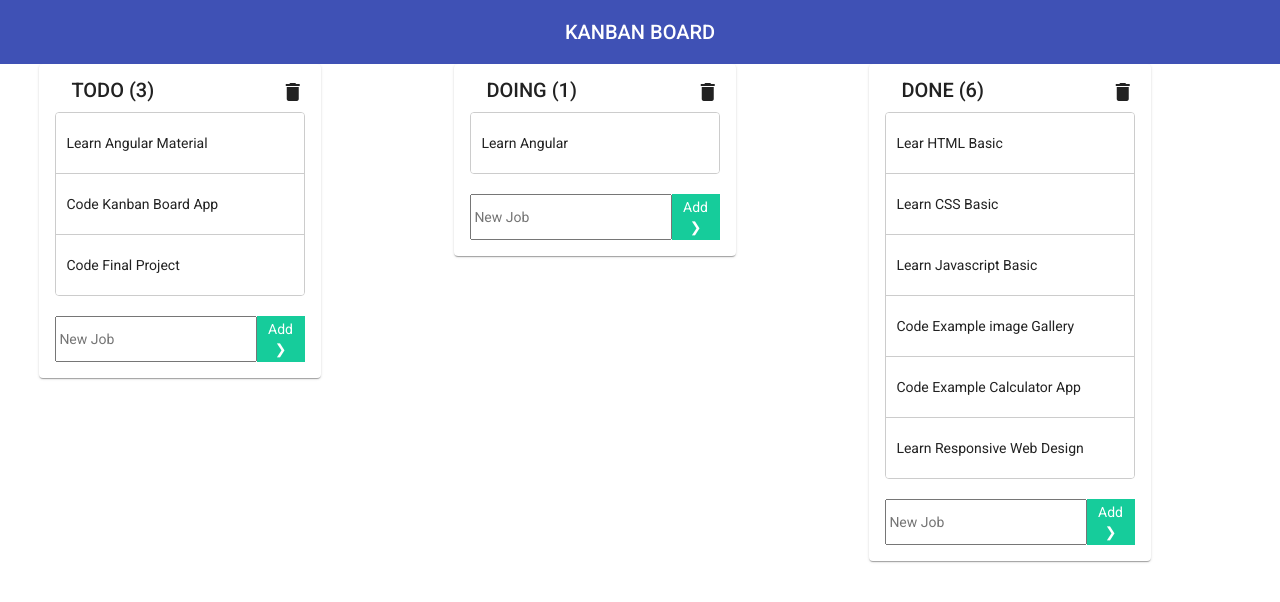
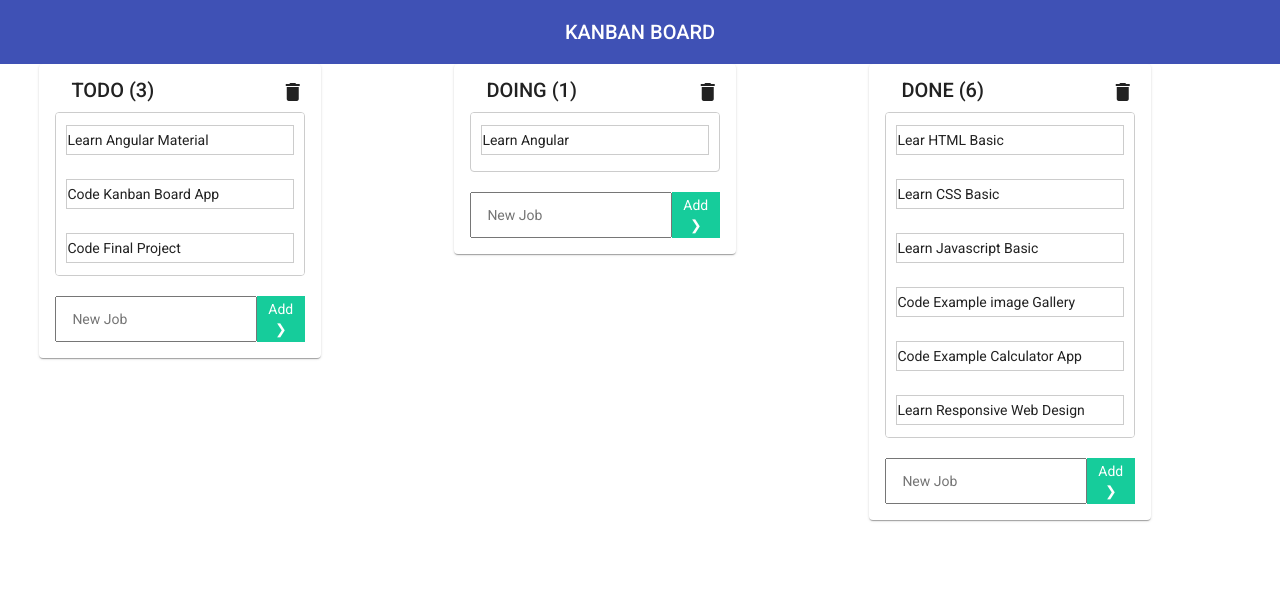
Before and after one commit to phucvu2505/Shoppingcart_Angular_phucvt2, an Angular app: page /kanbanboard in a window 1280 px wide. Shown: the top 602 px of the page. Built offline with nearby package versions, Linux system fonts and the light colour scheme.

Commit message:
fix bug by comment teacher

```diff
--- a/src/app/kanban-board/kanban-board.component.css
+++ b/src/app/kanban-board/kanban-board.component.css
@@ -1,3 +1,11 @@
+span{
+  border: solid 1px #ccc;
+  width: 100%;;
+  height: 30px;
+  display: flex;
+  align-items: center;
+}
+
 .flex-drop-group {
   display: flex;
   justify-content: space-around;
@@ -18,6 +26,11 @@
   display: flex;
 }
 
+.input-add-job {
+  width: 100%;
+  padding-left: 15px;
+}
+
 .example-container {
   width: 390px;
   max-width: 100%;
@@ -36,8 +49,8 @@
 }
 
 .example-box {
-  padding: 20px 10px;
-  border-bottom: solid 1px #ccc;
+  padding: 12px 10px;
+  /* border-bottom: solid 1px #ccc; */
   color: rgba(0, 0, 0, 0.87);
   display: flex;
   flex-direction: row;
--- a/src/app/kanban-board/kanban-board.component.html
+++ b/src/app/kanban-board/kanban-board.component.html
@@ -1,6 +1,4 @@
-<mat-toolbar color="primary" class="flex-toolbar">
-  <span>KANBAN BOARD</span>
-</mat-toolbar>
+<mat-toolbar color="primary" class="flex-toolbar"> KANBAN BOARD </mat-toolbar>
 
 <div class="row">
   <div cdkDropListGroup class="flex-drop-group">
@@ -16,15 +14,14 @@
           cdkDropList
           [cdkDropListData]="todos"
           class="example-list"
-          cdkDropListSortingDisabled
           (cdkDropListDropped)="drop($event)"
         >
           <div class="example-box" *ngFor="let item of todos" cdkDrag>
-            {{ item }}
+            <span>{{ item }}</span>
           </div>
         </div>
         <div class="flex-div-add-job">
-          <input matInput placeholder="New Job" style="width: 100%"/>
+          <input matInput placeholder="New Job" class="input-add-job" />
           <button mat-flat-button color="primary" matSuffix>Add</button>
         </div>
       </mat-card>
@@ -45,12 +42,12 @@
           (cdkDropListDropped)="drop($event)"
         >
           <div class="example-box" *ngFor="let item of doings" cdkDrag>
-            {{ item }}
+            <span>{{ item }}</span>
           </div>
         </div>
 
         <div class="flex-div-add-job">
-          <input matInput placeholder="New Job" style="width: 100%"/>
+          <input matInput placeholder="New Job" class="input-add-job" />
           <button mat-flat-button color="primary" matSuffix>Add</button>
         </div>
       </mat-card>
@@ -68,16 +65,15 @@
           cdkDropList
           [cdkDropListData]="dones"
           class="example-list"
-          cdkDropListSortingDisabled
           (cdkDropListDropped)="drop($event)"
         >
           <div class="example-box" *ngFor="let item of dones" cdkDrag>
-            {{ item }}
+            <span>{{ item }}</span>
           </div>
         </div>
 
         <div class="flex-div-add-job">
-          <input matInput placeholder="New Job" style="width: 100%" />
+          <input matInput placeholder="New Job" class="input-add-job" />
           <button mat-flat-button color="primary" matSuffix>Add</button>
         </div>
       </mat-card>
--- a/src/app/shoppingcart/shoppingcart.component.css
+++ b/src/app/shoppingcart/shoppingcart.component.css
@@ -0,0 +1,4 @@
+.flex-btn-shoppingcart {
+  display: flex;
+  justify-content: center;
+}
--- a/src/app/shoppingcart/shoppingcart.component.html
+++ b/src/app/shoppingcart/shoppingcart.component.html
@@ -1,7 +1,7 @@
 <app-header
   [totalProductInShoppingCart]="getTotalProductInShoppingcart()"
 ></app-header>
-<div class="checkout" *ngIf="products.length == 0">
+<div class="checkout flex-btn-shoppingcart" *ngIf="products.length == 0">
   <button type="button" (click)="refreshShoppingCart()">Shopping Now</button>
 </div>
 <main>
@@ -33,12 +33,8 @@
               step="1"
               required
               [(ngModel)]="item.quantity"
-              #name="ngModel"
+              (input)="validate()"
             />
-          </div>
-
-          <div *ngIf="name.value < 0" class="alert alert-danger">
-            So luong ko duoc nho hon 0
           </div>
 
           <div class="remove">
--- a/src/app/shoppingcart/shoppingcart.component.ts
+++ b/src/app/shoppingcart/shoppingcart.component.ts
@@ -1,7 +1,5 @@
-import { ValidationService } from './../service/validation.service';
 import { Product } from './product.model';
 import { Component, OnInit } from '@angular/core';
-import { AbstractControl, FormBuilder, FormGroup } from '@angular/forms';
 
 @Component({
   selector: 'app-shoppingcart',
@@ -15,7 +13,7 @@ export class ShoppingcartComponent implements OnInit {
       name: 'PRODUCT ITEM NUMBER 1',
       description: 'Description for product item number 1',
       img: 'https://via.placeholder.com/200x150',
-      quantity: 0,
+      quantity: 1,
       price: 150000,
     },
     {
@@ -23,7 +21,7 @@ export class ShoppingcartComponent implements OnInit {
       name: 'PRODUCT ITEM NUMBER 2',
       description: 'Description for product item number 2',
       img: 'https://via.placeholder.com/200x150',
-      quantity: 0,
+      quantity: 2,
       price: 320000,
     },
   ];
@@ -69,4 +67,12 @@ export class ShoppingcartComponent implements OnInit {
     }
     return total;
   }
+
+  validate() {
+    for (let item of this.products) {
+      if (item.quantity < 0) {
+        item.quantity = -item.quantity;
+      }
+    }
+  }
 }
--- a/src/app/sumary/sumary.component.html
+++ b/src/app/sumary/sumary.component.html
@@ -1,4 +1,4 @@
-<section class="container">
+<section class="container" *ngIf="subTotal > 0">
   <div class="promotion" *ngIf="promoCode != '' || promoCode != null">
     <label for="promo-code">Have A Promo Code?</label>
     <input type="text" id="promo-code" [(ngModel)]="promoCode" />
```
Also changed, not shown: src/app/service/validation.service.ts (deleted, +0 -21 lines).
